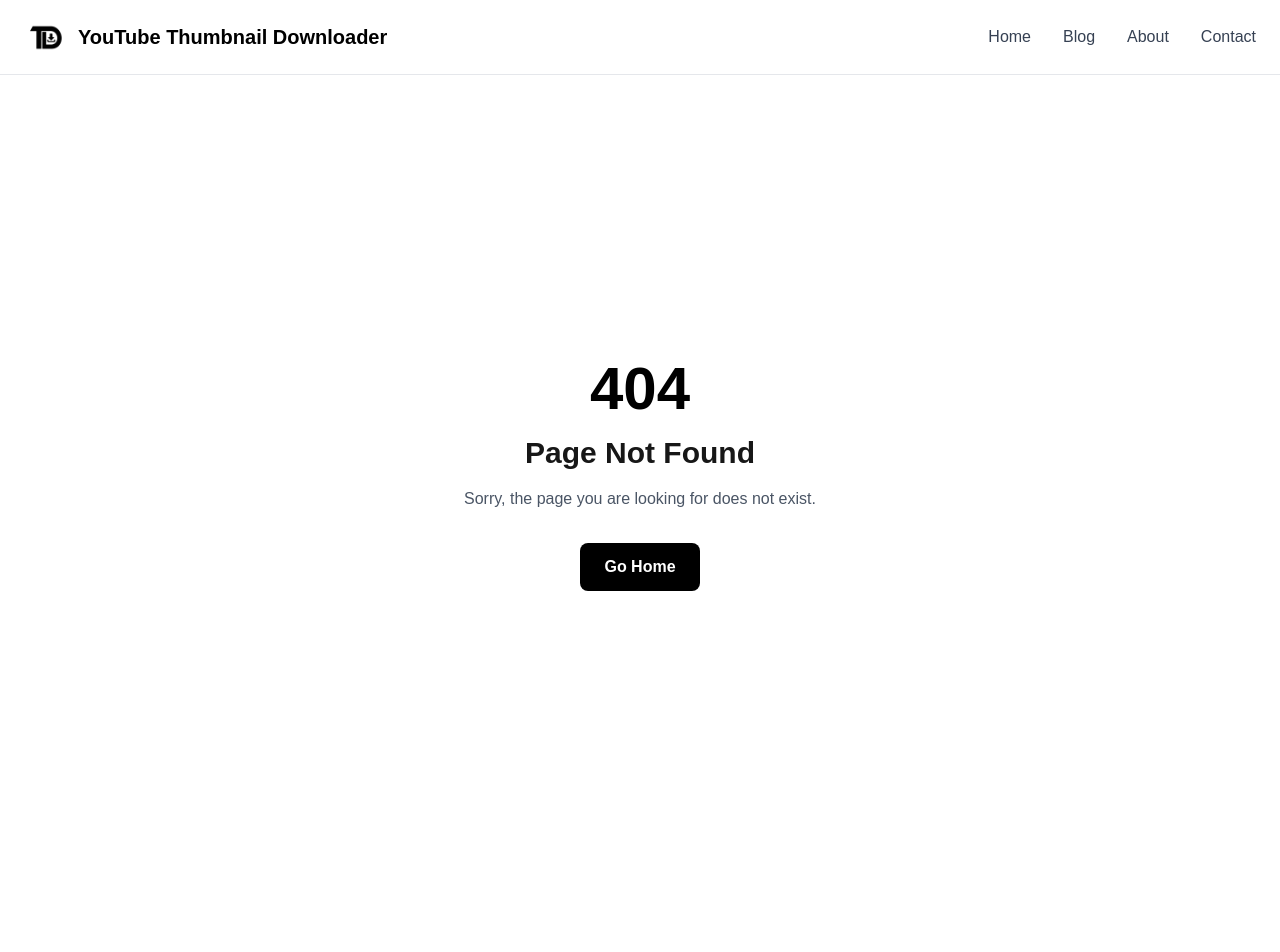
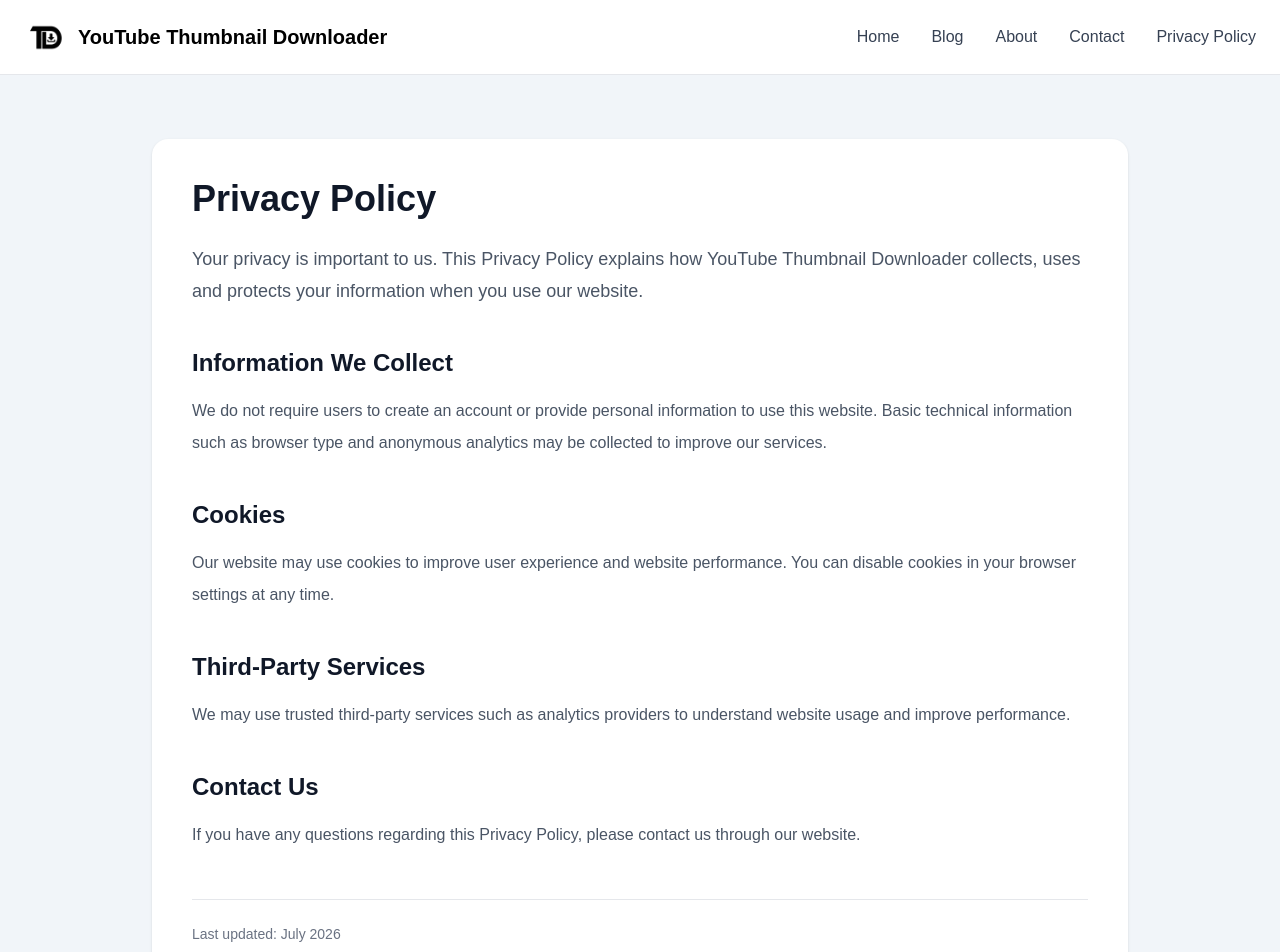
Before and after one commit to amazonzoo515-bot/creatorpilot-ai, a Next.js app in the folder app/: page /privacy-policy in a window 1280 px wide. Before the commit this address had no page. Shown: the top 952 px of the page. Before the commit the page ends 875 px from the top, so only its background shows below. Built offline with nearby package versions, Linux system fonts and the light colour scheme.

Commit message:
Create Privacy Policy page and improve site structure

```diff
--- /dev/null
+++ b/app/app/privacy-policy/page.tsx
@@ -0,0 +1,72 @@
+import { Metadata } from "next";
+
+export const metadata: Metadata = {
+  title: "Privacy Policy",
+  description:
+    "Read the Privacy Policy for YouTube Thumbnail Downloader.",
+};
+
+export default function PrivacyPolicyPage() {
+  return (
+    <main className="min-h-screen bg-slate-100">
+      <section className="mx-auto max-w-5xl px-6 py-16">
+        <div className="rounded-2xl bg-white p-10 shadow-sm">
+
+          <h1 className="text-4xl font-extrabold text-gray-900">
+            Privacy Policy
+          </h1>
+
+          <p className="mt-6 text-lg leading-8 text-gray-600">
+            Your privacy is important to us. This Privacy Policy explains how
+            YouTube Thumbnail Downloader collects, uses and protects your
+            information when you use our website.
+          </p>
+
+          <h2 className="mt-10 text-2xl font-bold text-gray-900">
+            Information We Collect
+          </h2>
+
+          <p className="mt-4 leading-8 text-gray-600">
+            We do not require users to create an account or provide personal
+            information to use this website. Basic technical information such as
+            browser type and anonymous analytics may be collected to improve our
+            services.
+          </p>
+
+          <h2 className="mt-10 text-2xl font-bold text-gray-900">
+            Cookies
+          </h2>
+
+          <p className="mt-4 leading-8 text-gray-600">
+            Our website may use cookies to improve user experience and website
+            performance. You can disable cookies in your browser settings at any
+            time.
+          </p>
+
+          <h2 className="mt-10 text-2xl font-bold text-gray-900">
+            Third-Party Services
+          </h2>
+
+          <p className="mt-4 leading-8 text-gray-600">
+            We may use trusted third-party services such as analytics providers
+            to understand website usage and improve performance.
+          </p>
+
+          <h2 className="mt-10 text-2xl font-bold text-gray-900">
+            Contact Us
+          </h2>
+
+          <p className="mt-4 leading-8 text-gray-600">
+            If you have any questions regarding this Privacy Policy, please
+            contact us through our website.
+          </p>
+
+          <p className="mt-12 border-t border-gray-200 pt-6 text-sm text-gray-500">
+            Last updated: July 2026
+          </p>
+
+        </div>
+      </section>
+    </main>
+  );
+}
--- a/app/components/Header.tsx
+++ b/app/components/Header.tsx
@@ -26,32 +26,24 @@
 
         {/* Navigation */}
         <nav className="hidden md:flex items-center gap-8">
-          <Link
-            href="/"
-            className="text-gray-700 transition hover:text-black"
-          >
+  <Link href="/" className="text-gray-700 transition hover:text-black">
     Home
   </Link>
 
-          <Link
-            href="/blog"
-            className="text-gray-700 transition hover:text-black"
-          >
+  <Link href="/blog" className="text-gray-700 transition hover:text-black">
     Blog
   </Link>
 
-          <Link
-            href="/about"
-            className="text-gray-700 transition hover:text-black"
-          >
+  <Link href="/about" className="text-gray-700 transition hover:text-black">
     About
   </Link>
 
-          <Link
-            href="/contact"
-            className="text-gray-700 transition hover:text-black"
-          >
+  <Link href="/contact" className="text-gray-700 transition hover:text-black">
     Contact
+  </Link>
+
+  <Link href="/privacy-policy" className="text-gray-700 transition hover:text-black">
+    Privacy Policy
   </Link>
 </nav>
 
```
Lines whose indentation alone changed are shown as unchanged.
